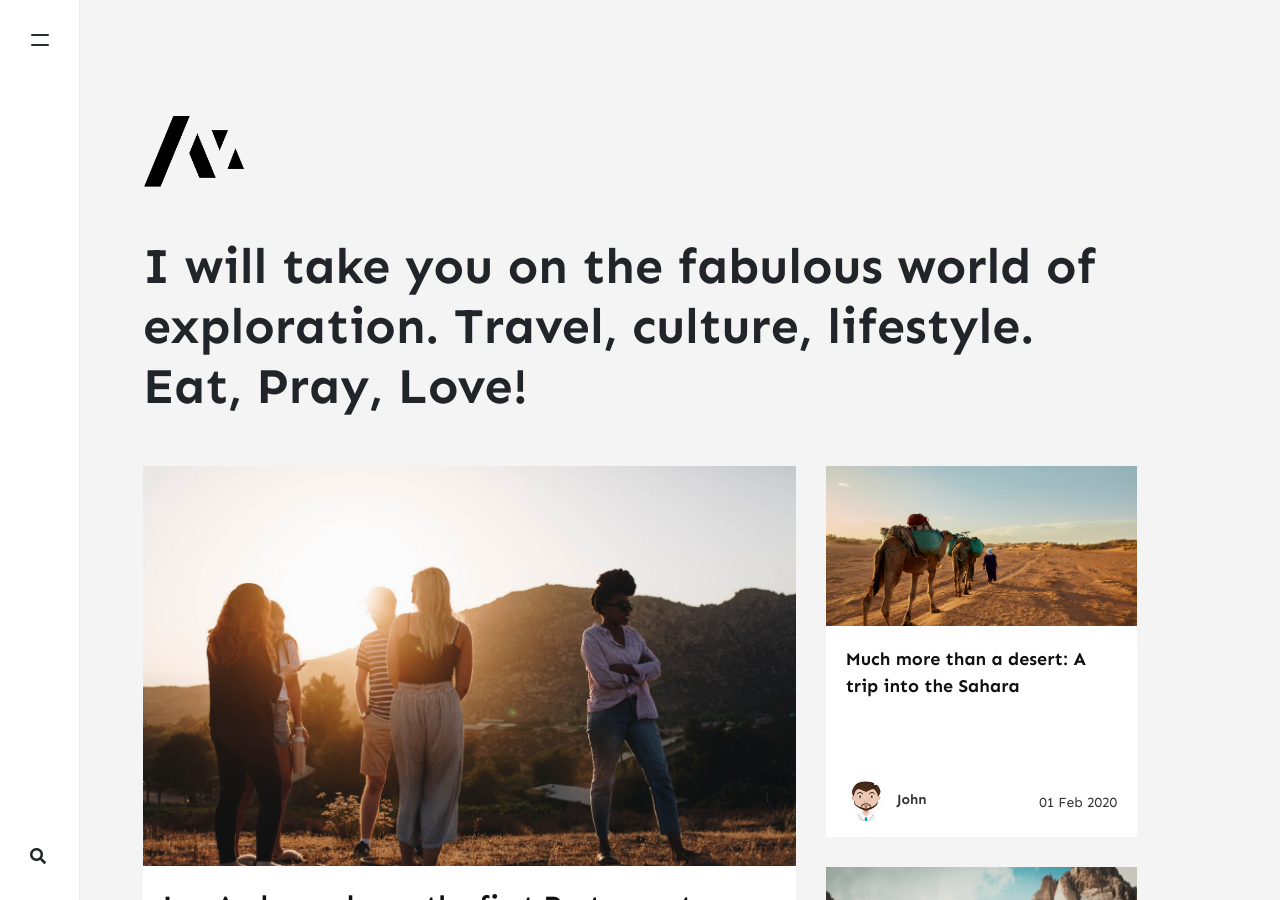
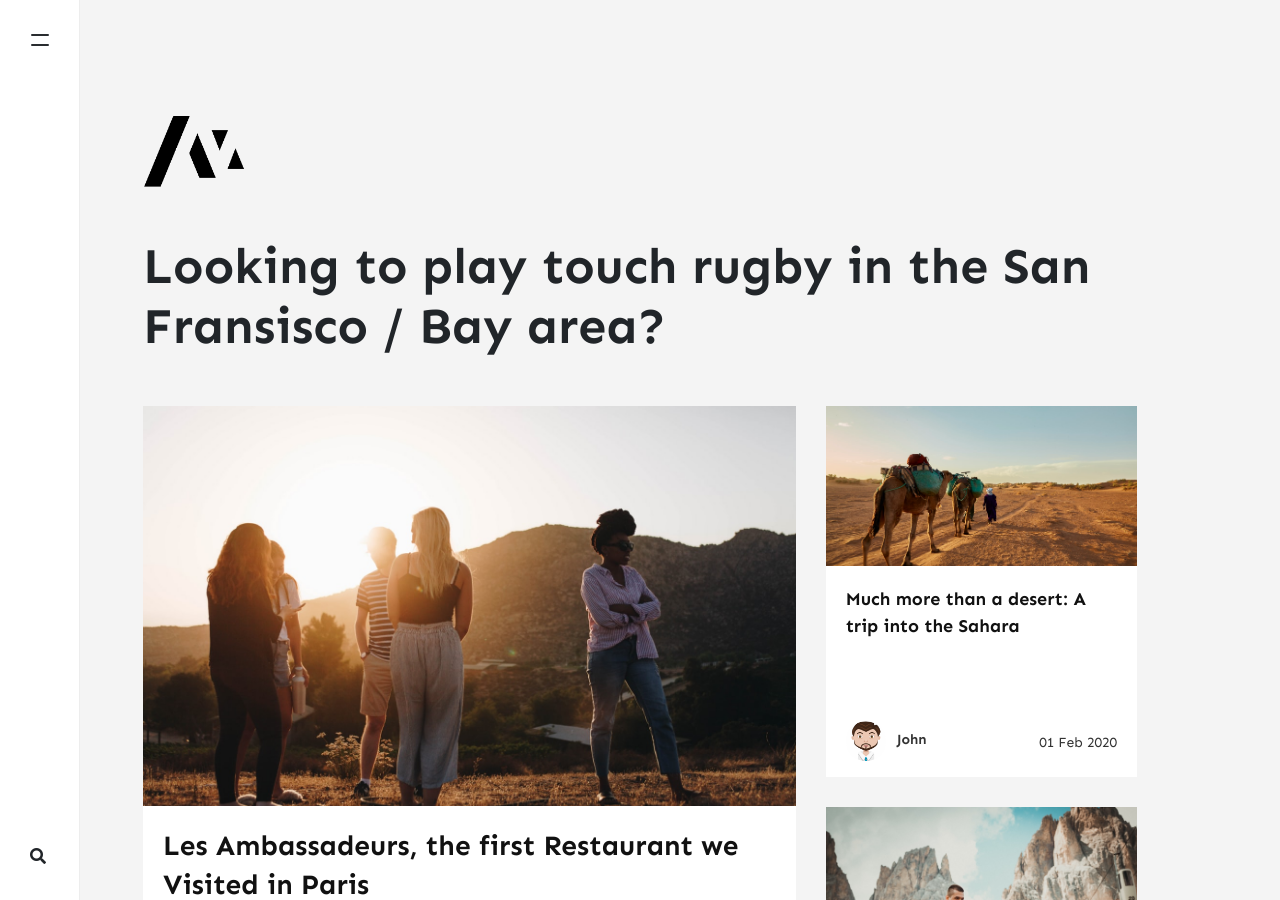
Before and after one commit to stackbit-projects/blue-triceratops-4f502, a Jekyll site: the page built from index.html, in a window 1280 px wide and 900 px high. Built offline with Jekyll 4.4.1, drawn with Linux system fonts in a browser that asks for light colours; nearby versions of some CDN libraries; the list of posts is cut into pages by our own code; comment, search, counter and statistics services are not loaded.

Commit message:
_config.yml: changed

```diff
--- a/_config.yml
+++ b/_config.yml
@@ -1,8 +1,7 @@
 name: Memoirs
-title: Memoirs
+title: San Fransisco Touch Rugby Club
 description: >-
-  I will take you on the fabulous world of exploration. Travel, culture,
-  lifestyle. Eat, Pray, Love!
+  Looking to play touch rugby in the San Fransisco / Bay area?
 logo: assets/images/logo.png
 favicon: assets/images/logo.png
 baseurl: ''
```
